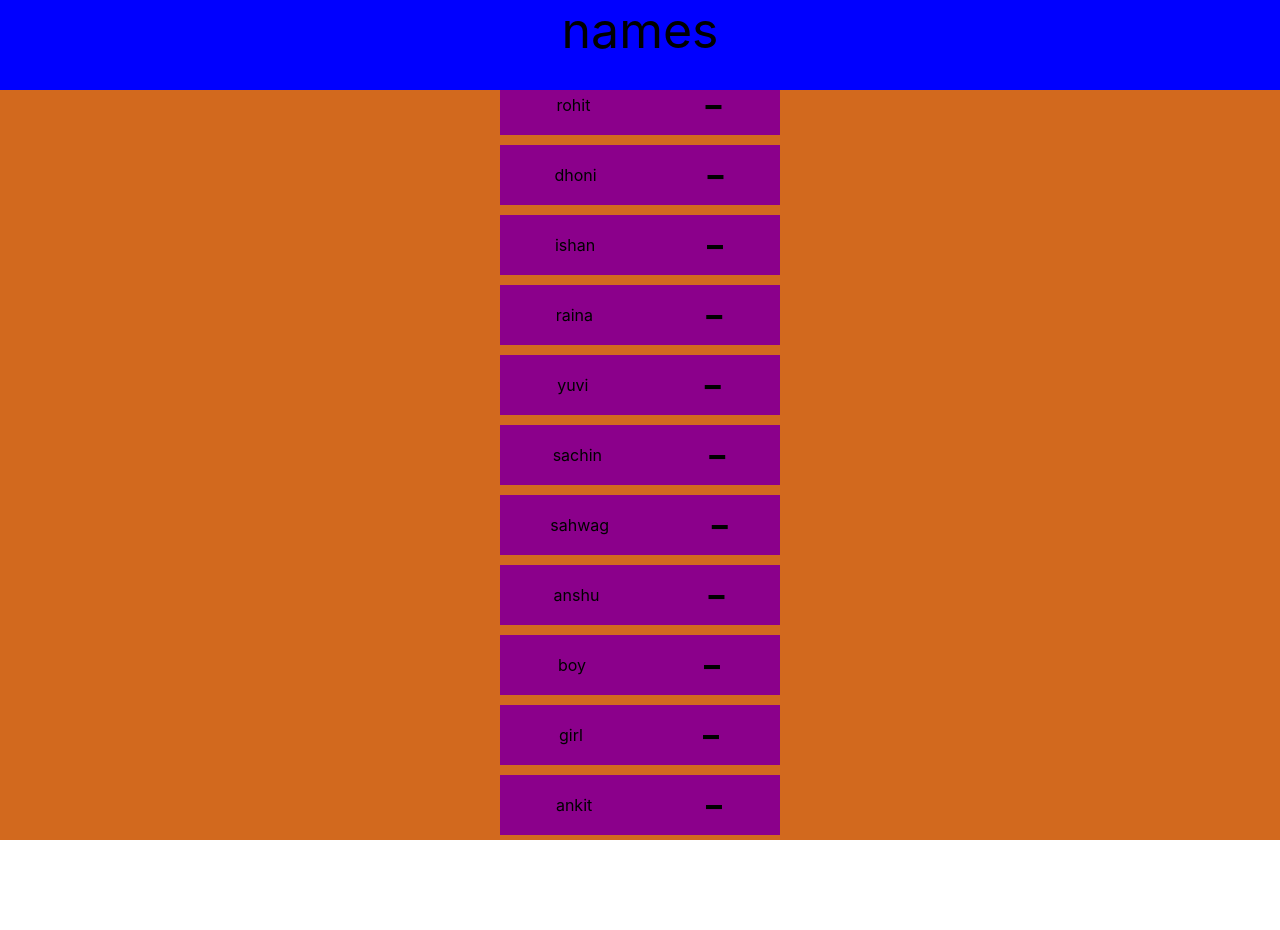
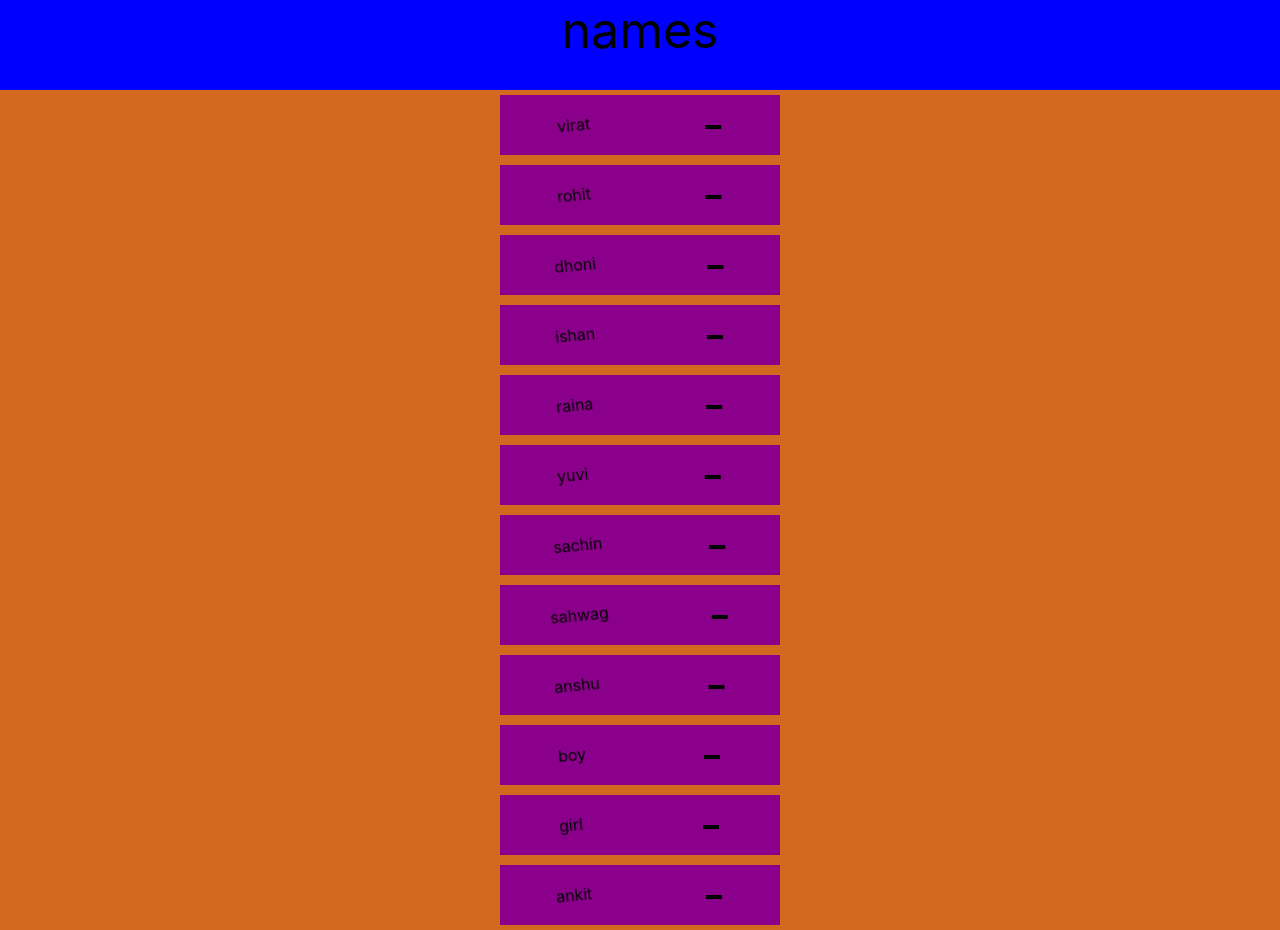
Before and after one commit to anshu1522/react-project, a React (Create React App) app: page / in a window 1280 px wide. Before the commit the page ends 840 px from the top, so only its background shows below. Built offline with nearby package versions, Linux system fonts and the light colour scheme.

Commit message:
friend-animation: and used for ternary

```diff
--- a/src/projects/friend-animationn/Card.js
+++ b/src/projects/friend-animationn/Card.js
@@ -14,10 +14,10 @@ function Card({itemm,setGo,indx}){
     return(
         <>
         <div onAnimationEnd={()=>deleteItems(indx)}
-        className={show ? 'showedClass' :'visibleClass'}>
+        className={show && 'showedClass' }>
 
             <div className='boxes'>
-            <p  >{itemm}</p>
+            <p>{itemm}</p>
            <div className="delete" onClick={animate}>-</div>
            </div>
            </div>
--- a/src/projects/friend-animationn/style.css
+++ b/src/projects/friend-animationn/style.css
@@ -20,6 +20,8 @@
     justify-content: center;
     flex-direction: column;
     align-items: center;
+    position: relative;
+    top:90px;
 
   }
   .boxes {
@@ -62,10 +64,14 @@
   }
   @keyframes move{
       100%{
-          transform: translate(5000px);
+          transform: translate(100vw);
       }
 
    }
   .showedClass{
-animation: move 5s;
+animation: move .2s;
   }
+
+  p{
+    transform: rotate3d(5,5,5,-10deg);
+  }
```
